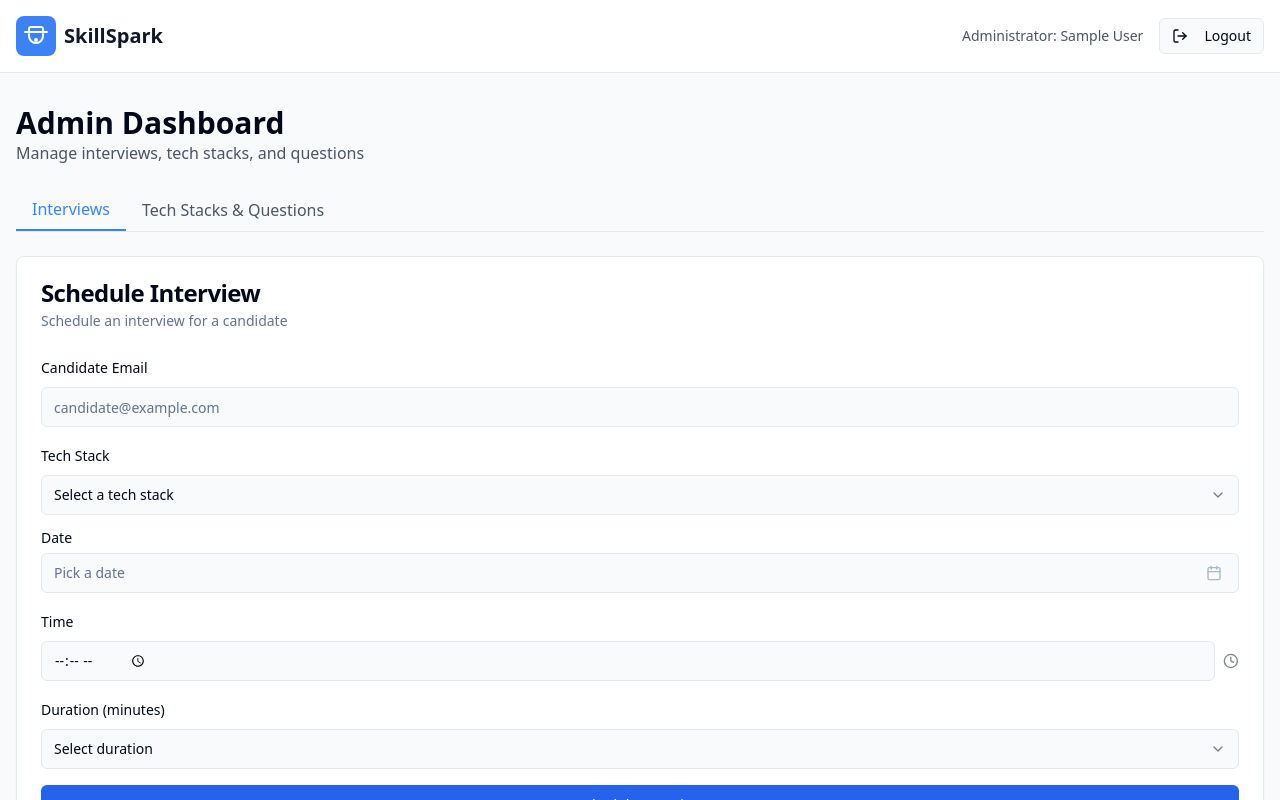
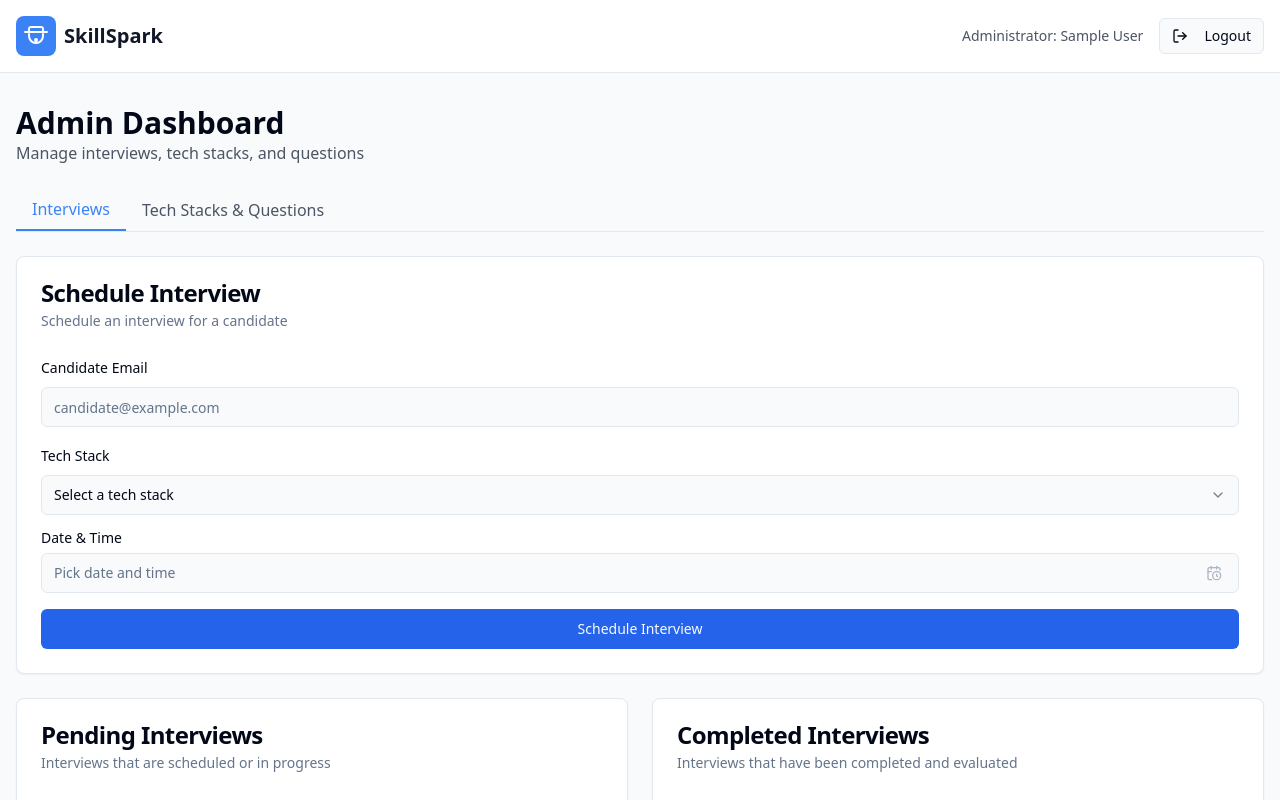
Before and after one commit to PrithviDxn/Skillspark-bot, a React (Vite) app: page /admin/dashboard in a window 1280 px wide. Shown: the top 800 px of the page. Built offline with nearby package versions, Linux system fonts and the light colour scheme; sample sign-in values are in the browser's storage.

Commit message:
feat: Add date and time picker, remove duration
- Integrated a date and time picker for interview scheduling.
- Removed the duration selection.
- Added a backend outline (implementation details omitted).

```diff
--- a/src/components/InterviewScheduler.tsx
+++ b/src/components/InterviewScheduler.tsx
@@ -8,7 +8,7 @@ import { Form, FormControl, FormField, FormItem, FormLabel } from '@/components/
 import { Input } from '@/components/ui/input';
 import { Select, SelectContent, SelectItem, SelectTrigger, SelectValue } from '@/components/ui/select';
 import { Popover, PopoverContent, PopoverTrigger } from '@/components/ui/popover';
-import { CalendarIcon, Clock } from 'lucide-react';
+import { CalendarClock } from 'lucide-react';
 import { cn } from '@/lib/utils';
 import { useForm } from 'react-hook-form';
 import { toast } from 'sonner';
@@ -17,9 +17,10 @@ import { useInterview } from '@/context/InterviewContext';
 type ScheduleFormData = {
   candidateEmail: string;
   techStackId: string;
+  datetime: {
     date: Date;
     time: string;
-  duration: string;
+  };
 };
 
 const InterviewScheduler = () => {
@@ -27,8 +28,19 @@ const InterviewScheduler = () => {
   const form = useForm<ScheduleFormData>();
 
   const handleSubmit = (data: ScheduleFormData) => {
-    // This will be connected to Supabase later
-    console.log('Schedule interview:', data);
+    // Combine date and time into a single Date object
+    const { date } = data.datetime;
+    const [hours, minutes] = data.datetime.time.split(':');
+
+    const combinedDateTime = new Date(date);
+    combinedDateTime.setHours(parseInt(hours), parseInt(minutes));
+
+    const scheduleData = {
+      ...data,
+      datetime: combinedDateTime,
+    };
+
+    console.log('Schedule interview:', scheduleData);
     toast.success('Interview scheduled successfully (demo)');
     form.reset();
   };
@@ -81,10 +93,10 @@ const InterviewScheduler = () => {
 
             <FormField
               control={form.control}
-              name="date"
+              name="datetime"
               render={({ field }) => (
                 <FormItem className="flex flex-col">
-                  <FormLabel>Date</FormLabel>
+                  <FormLabel>Date & Time</FormLabel>
                   <Popover>
                     <PopoverTrigger asChild>
                       <FormControl>
@@ -95,65 +107,39 @@ const InterviewScheduler = () => {
                             !field.value && "text-muted-foreground"
                           )}
                         >
-                          {field.value ? (
-                            format(field.value, "PPP")
+                          {field.value?.date ? (
+                            <span>
+                              {format(field.value.date, "PPP")} at {field.value.time || "Select time"}
+                            </span>
                           ) : (
-                            <span>Pick a date</span>
+                            <span>Pick date and time</span>
                           )}
-                          <CalendarIcon className="ml-auto h-4 w-4 opacity-50" />
+                          <CalendarClock className="ml-auto h-4 w-4 opacity-50" />
                         </Button>
                       </FormControl>
                     </PopoverTrigger>
-                    <PopoverContent className="w-auto p-0" align="start">
+                    <PopoverContent className="w-auto p-4" align="start">
+                      <div className="space-y-4">
                         <Calendar
                           mode="single"
-                        selected={field.value}
-                        onSelect={field.onChange}
+                          selected={field.value?.date}
+                          onSelect={(date) => field.onChange({ ...field.value, date })}
                           disabled={(date) => date < new Date()}
                           initialFocus
                           className="pointer-events-auto"
                         />
+                        <div className="mt-4">
+                          <FormLabel>Time</FormLabel>
+                          <Input
+                            type="time"
+                            value={field.value?.time || ""}
+                            onChange={(e) => field.onChange({ ...field.value, time: e.target.value })}
+                            className="mt-2"
+                          />
+                        </div>
+                      </div>
                     </PopoverContent>
                   </Popover>
-                </FormItem>
-              )}
-            />
-
-            <FormField
-              control={form.control}
-              name="time"
-              render={({ field }) => (
-                <FormItem>
-                  <FormLabel>Time</FormLabel>
-                  <FormControl>
-                    <div className="flex items-center space-x-2">
-                      <Input type="time" {...field} />
-                      <Clock className="h-4 w-4 opacity-50" />
-                    </div>
-                  </FormControl>
-                </FormItem>
-              )}
-            />
-
-            <FormField
-              control={form.control}
-              name="duration"
-              render={({ field }) => (
-                <FormItem>
-                  <FormLabel>Duration (minutes)</FormLabel>
-                  <Select onValueChange={field.onChange} value={field.value}>
-                    <FormControl>
-                      <SelectTrigger>
-                        <SelectValue placeholder="Select duration" />
-                      </SelectTrigger>
-                    </FormControl>
-                    <SelectContent>
-                      <SelectItem value="30">30 minutes</SelectItem>
-                      <SelectItem value="45">45 minutes</SelectItem>
-                      <SelectItem value="60">60 minutes</SelectItem>
-                      <SelectItem value="90">90 minutes</SelectItem>
-                    </SelectContent>
-                  </Select>
                 </FormItem>
               )}
             />
```
Lines whose indentation alone changed are shown as unchanged.
